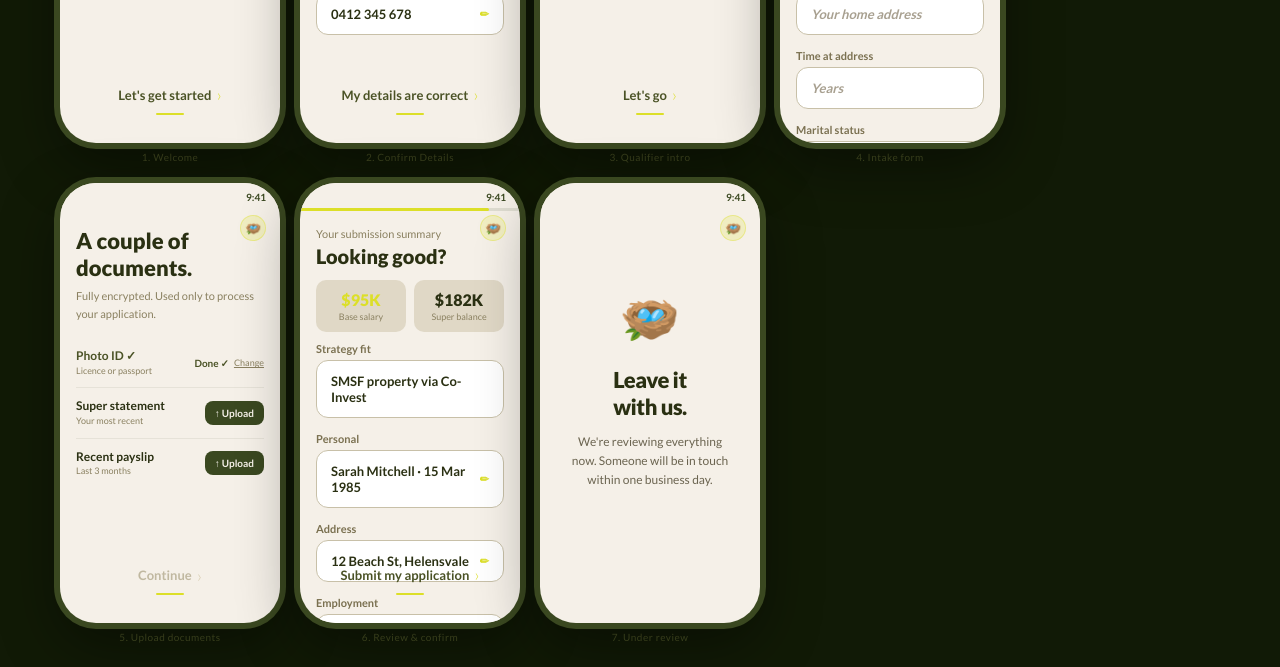
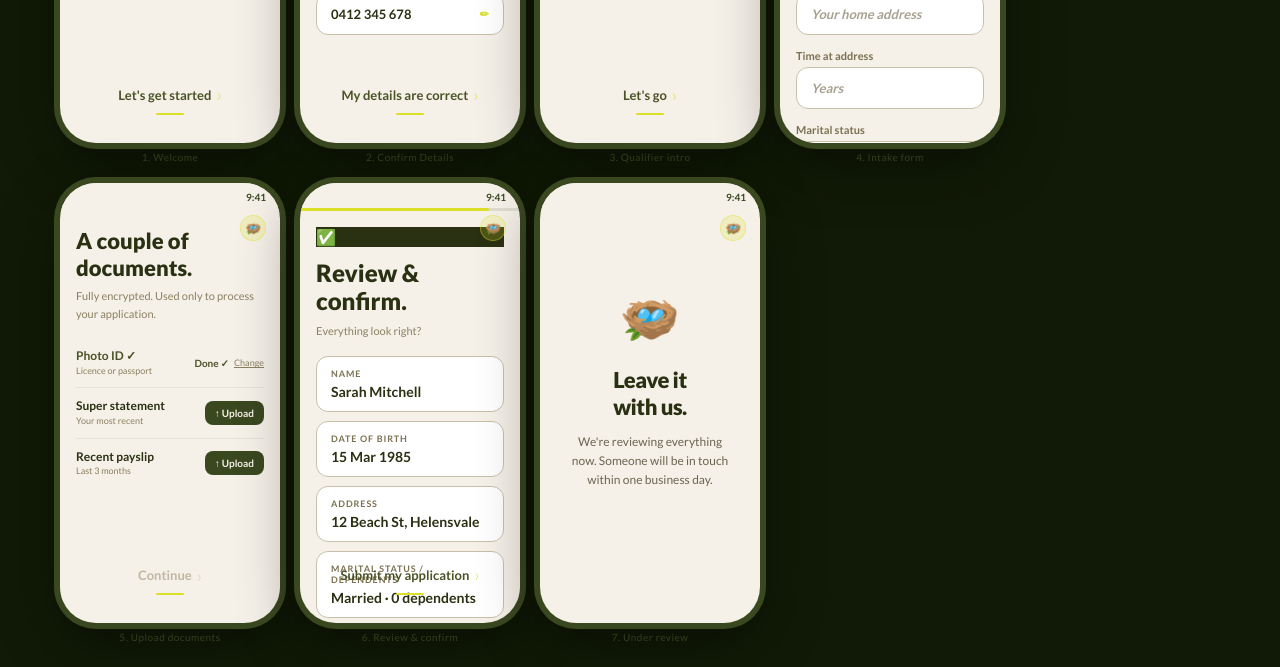
Before and after one commit to Geraldagi/corbwood-calculator, a plain HTML site: page the-nest.html in a window 1280 px wide. Shown: the part 421-1088 px from the top of the page. Drawn offline with Linux system fonts and the light colour scheme.

Commit message:
Slide 6: PRISM-style review cards — label inside box, checkmark icon, all 9 fields

```diff
--- a/the-nest.html
+++ b/the-nest.html
@@ -95,6 +95,12 @@ body.demo-mode .main-wrap,body.demo-mode .page-header{display:none;}
 /* Progress bar */
 .prog{position:absolute;bottom:0;left:0;right:0;height:3px;background:rgba(58,72,32,.12);}
 .prog-f{height:3px;background:#DCDF28;border-radius:0 2px 2px 0;}
+
+/* ── Review cards: label inside top of box (matches PRISM review style) ── */
+.rv{background:#FFFFFF;border:1.5px solid #C8C0A8;border-radius:12px;padding:11px 14px;margin-bottom:9px;flex-shrink:0;}
+.rvl{font-size:9px;font-weight:700;color:#7A7050;text-transform:uppercase;letter-spacing:.9px;margin-bottom:4px;display:block;}
+.rvv{font-size:14px;font-weight:700;color:#2A3012;}
+.rvv.pos{font-size:13px;font-weight:700;color:#4A5225;}
 </style>
 </head>
 <body>
@@ -242,22 +248,26 @@ body.demo-mode .main-wrap,body.demo-mode .page-header{display:none;}
         <div class="sb" style="position:relative"><span class="time">9:41</span><div class="prog"><div class="prog-f" style="width:86%"></div></div></div>
         <div class="nh" onclick="toggleNH(this)">🪺<div class="nh-menu"><div class="nm-item">📞 Call us</div><div class="nm-item">📅 Book a time</div><div class="nm-item">❓ FAQ</div><div class="nm-item">💬 Live chat</div></div></div>
         <div class="sc-top" style="padding:16px 16px 72px">
-          <p style="font-size:11px;color:#8A8060;margin-bottom:4px">Your submission summary</p>
-          <h2 style="font-size:20px;font-weight:900;color:#2A3012;margin-bottom:12px">Looking good?</h2>
-          <div class="sr">
-            <div class="st"><div class="sv" style="color:#DCDF28">$95K</div><div class="sl">Base salary</div></div>
-            <div class="st"><div class="sv">$182K</div><div class="sl">Super balance</div></div>
-          </div>
-          <span class="fl">Strategy fit</span>
-          <div class="fi">SMSF property via Co-Invest</div>
-          <span class="fl">Personal</span>
-          <div class="fi">Sarah Mitchell · 15 Mar 1985 <span class="edit-ic">✏</span></div>
-          <span class="fl">Address</span>
-          <div class="fi">12 Beach St, Helensvale <span class="edit-ic">✏</span></div>
-          <span class="fl">Employment</span>
-          <div class="fi">Acme Corp · Full-time <span class="edit-ic">✏</span></div>
-          <span class="fl">Documents</span>
-          <div class="fi">3 of 3 submitted ✓</div>
+          <div class="ico" style="background:#2A3012;margin-bottom:12px">✅</div>
+          <h2 style="font-size:24px;font-weight:900;color:#2A3012;line-height:1.15;margin-bottom:8px">Review &<br>confirm.</h2>
+          <p class="sub" style="margin-bottom:16px">Everything look right?</p>
+          <div class="rv"><span class="rvl">Name</span><div class="rvv">Sarah Mitchell</div></div>
+
+          <div class="rv"><span class="rvl">Date of birth</span><div class="rvv">15 Mar 1985</div></div>
+
+          <div class="rv"><span class="rvl">Address</span><div class="rvv">12 Beach St, Helensvale</div></div>
+
+          <div class="rv"><span class="rvl">Marital status / dependents</span><div class="rvv">Married · 0 dependents</div></div>
+
+          <div class="rv"><span class="rvl">Income</span><div class="rvv">$95,000 / year</div></div>
+
+          <div class="rv"><span class="rvl">Employer</span><div class="rvv">Acme Corp · Full-time</div></div>
+
+          <div class="rv"><span class="rvl">Super balance</span><div class="rvv">$182,000</div></div>
+
+          <div class="rv"><span class="rvl">Credit history</span><div class="rvv">No issues declared</div></div>
+
+          <div class="rv"><span class="rvl">Documents</span><div class="rvv pos">✅ All 3 uploaded</div></div>
 
           <div class="sp"></div>
         </div>
```
